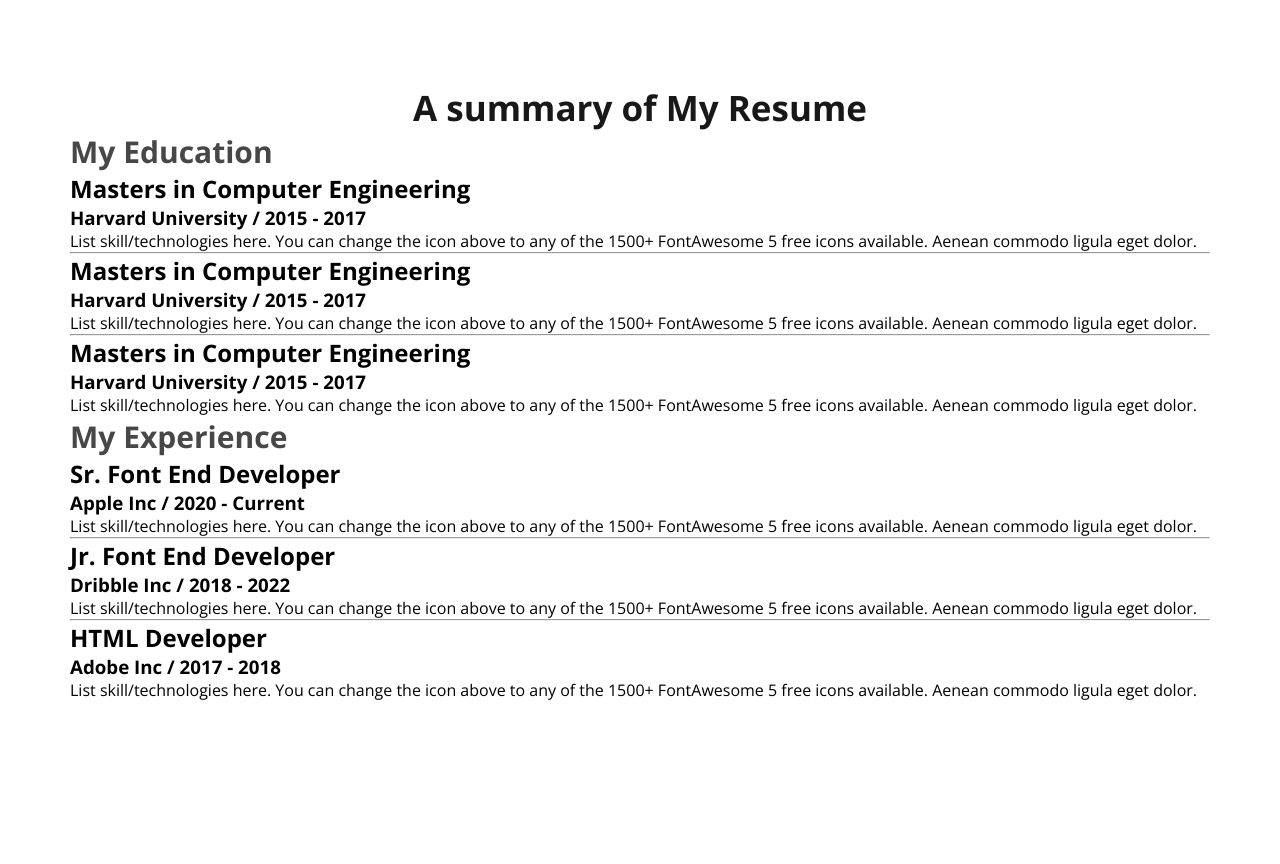
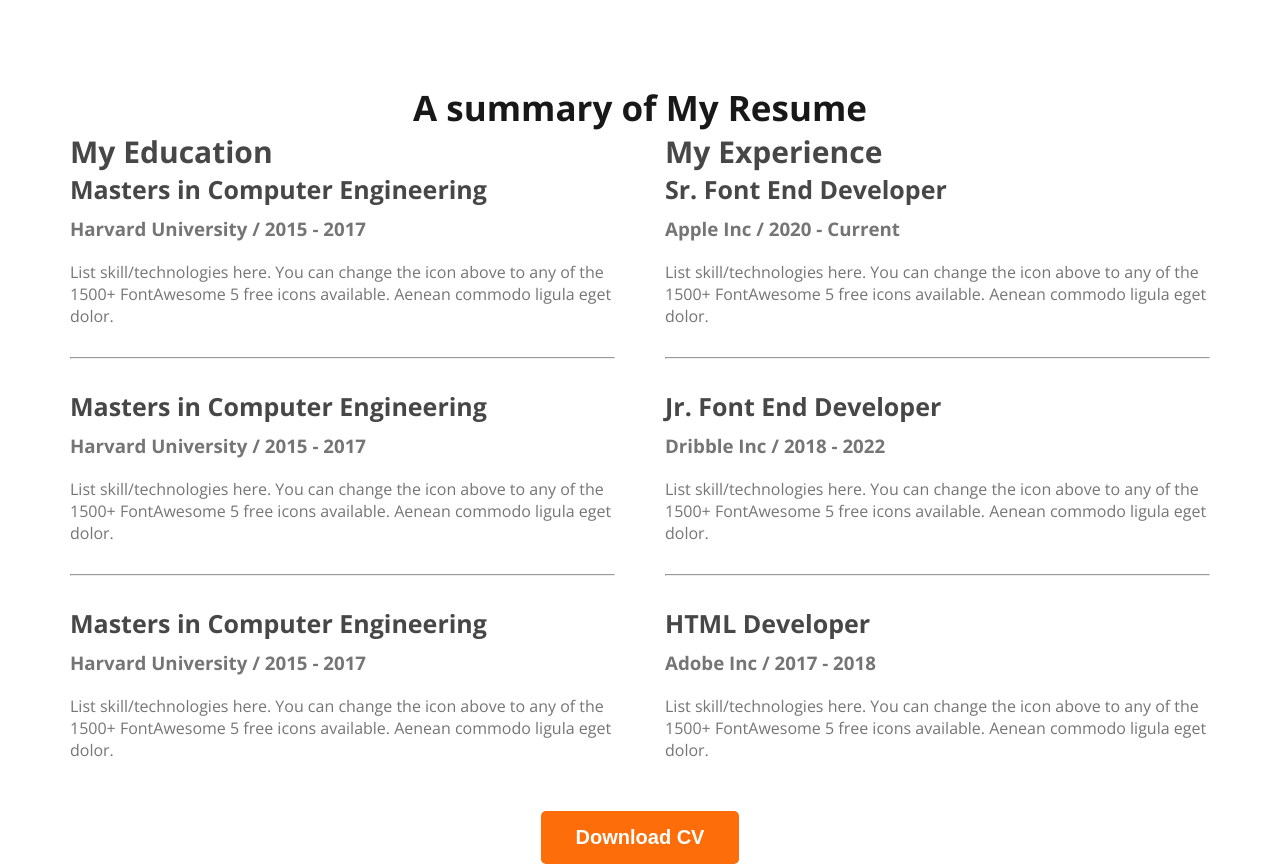
Before and after one commit to searchsakib/webdev-portfolio, a website built with Vite: page index.html in a window 1280 px wide. Shown: the part 1960-2824 px from the top of the page. Before the commit the page ends 2661 px from the top, so only its background shows below. Built offline with nearby package versions, Linux system fonts and the light colour scheme.

Commit message:
finished resume section

```diff
--- a/index.html
+++ b/index.html
@@ -204,6 +204,9 @@
             </div>
           </div>
         </div>
+        <div class="download-cv">
+          <button class="btn-primary">Download CV</button>
+        </div>
       </section>
     </main>
     <footer></footer>
--- a/styles/portfolio.css
+++ b/styles/portfolio.css
@@ -148,3 +148,29 @@ main section {
   font-size: 30px;
   font-weight: 700;
 }
+.resume-container {
+  display: flex;
+  gap: 50px;
+}
+
+.resume-item-description,
+.resume-item-institute {
+  color: #757575;
+}
+.resume-item-title {
+  color: #474747;
+  font-size: 25px;
+  font-weight: 700;
+  margin-bottom: 10px;
+}
+.resume-item-institute {
+  margin-top: 0;
+  margin-bottom: 20px;
+}
+.resume-container hr {
+  margin: 30px 0;
+}
+.download-cv {
+  text-align: center;
+  margin-top: 50px;
+}
```
